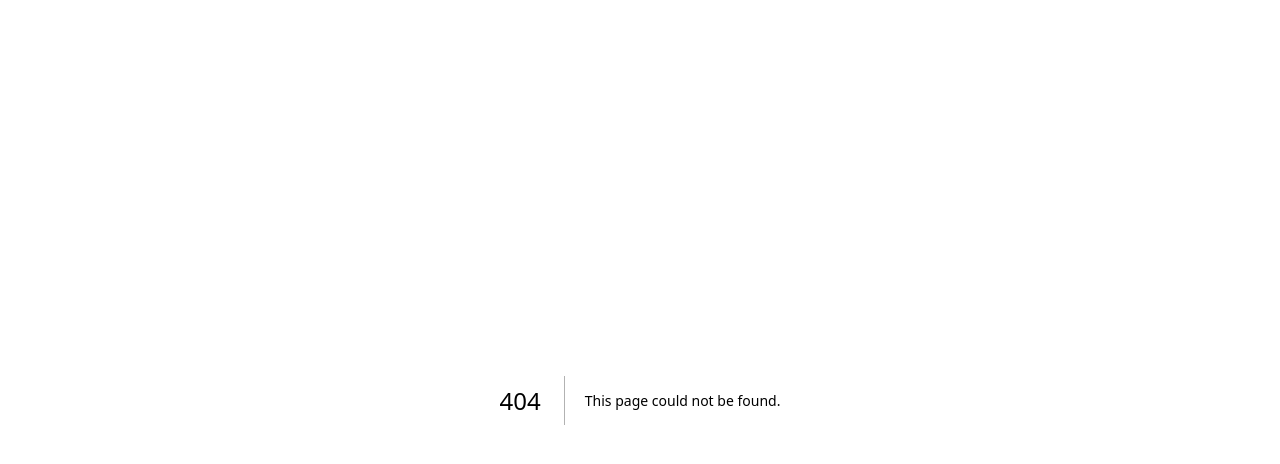
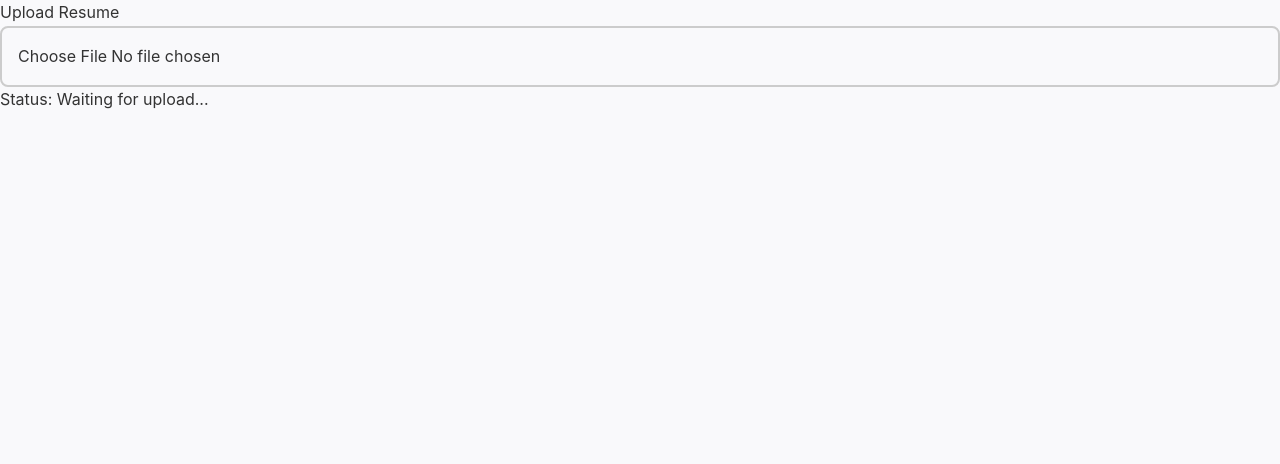
Before and after one commit to Sonikaelangovan/resume-screener-app, a Next.js app: page /ResumeUpload in a window 1280 px wide. Before the commit this address had no page. Shown: the top 464 px of the page. Built offline with nearby package versions, Linux system fonts and the light colour scheme.

Commit message:
Added components with useState and useEffect

```diff
--- /dev/null
+++ b/src/pages/App.js
@@ -0,0 +1,13 @@
+import ResumeUpload from './components/ResumeUpload';
+import ResumeStats from './components/ResumeStats';
+
+export default function App() {
+  return (
+    <div style={{ padding: '20px' }}>
+      <h1>AI Resume Screener</h1>
+      <ResumeUpload />
+      <hr />
+      <ResumeStats />
+    </div>
+  );
+}
--- /dev/null
+++ b/src/pages/ResumeStats.js
@@ -0,0 +1,27 @@
+import React, { useState, useEffect } from 'react';
+
+export default function ResumeStats() {
+  const [uploadCount, setUploadCount] = useState(0);
+  const [timestamp, setTimestamp] = useState('');
+
+  useEffect(() => {
+    const interval = setInterval(() => {
+      setTimestamp(new Date().toLocaleTimeString());
+    }, 1000);
+
+    return () => clearInterval(interval);
+  }, []);
+
+  const incrementCount = () => {
+    setUploadCount(uploadCount + 1);
+  };
+
+  return (
+    <div>
+      <h2>Resume Stats</h2>
+      <p>Total Resumes Uploaded: {uploadCount}</p>
+      <p>Last Checked: {timestamp}</p>
+      <button onClick={incrementCount}>Simulate Upload</button>
+    </div>
+  );
+}
--- /dev/null
+++ b/src/pages/ResumeUpload.js
@@ -0,0 +1,33 @@
+import React, { useState, useEffect } from 'react';
+
+export default function ResumeUpload() {
+  const [file, setFile] = useState(null);
+  const [uploadStatus, setUploadStatus] = useState('Waiting for upload...');
+
+  const handleUpload = (e) => {
+    const uploadedFile = e.target.files[0];
+    if (uploadedFile) {
+      setFile(uploadedFile);
+      setUploadStatus('Uploading...');
+    }
+  };
+
+  useEffect(() => {
+    if (file) {
+      // Simulate file processing
+      const timer = setTimeout(() => {
+        setUploadStatus(`File "${file.name}" uploaded and analyzed.`);
+      }, 2000);
+
+      return () => clearTimeout(timer);
+    }
+  }, [file]);
+
+  return (
+    <div>
+      <h2>Upload Resume</h2>
+      <input type="file" onChange={handleUpload} />
+      <p>Status: {uploadStatus}</p>
+    </div>
+  );
+}
```
